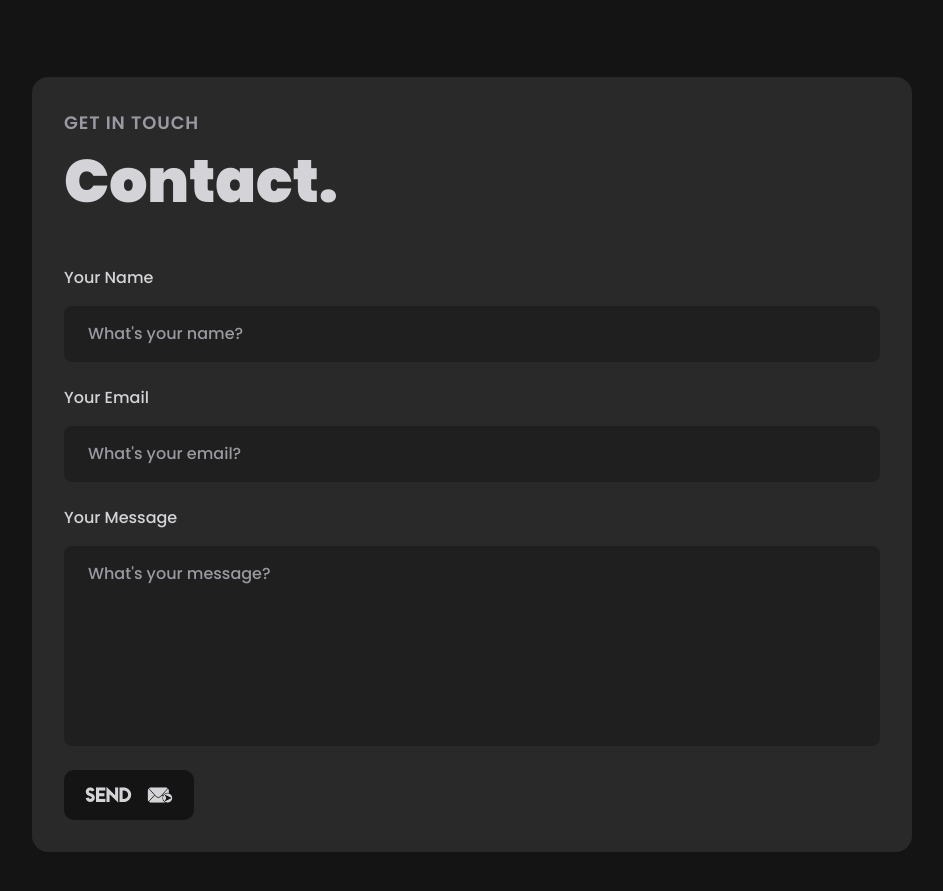
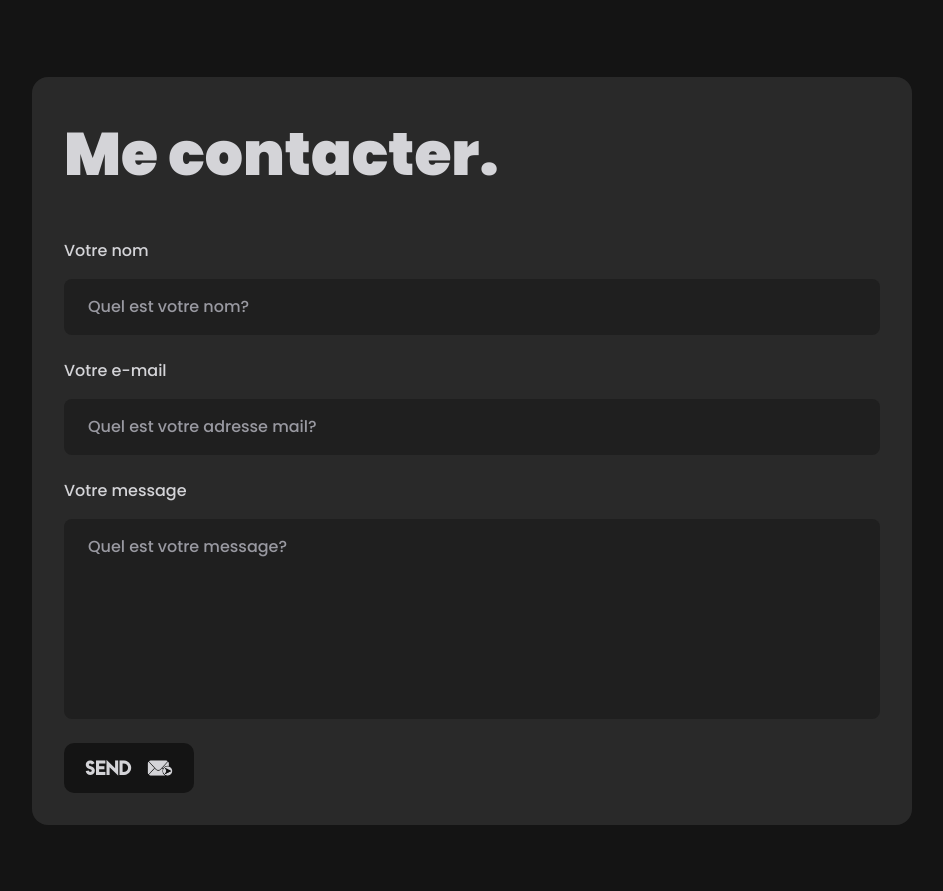
Before and after one commit to AntoinePELAMOURGUES/AntoinePELAMOURGUES.github.io, a React (Vite) app: page / in a window 1280 px wide. Shown: the part 4470-5361 px from the top of the page, without its empty margins (32-975 px from the left). Built offline with nearby package versions, Linux system fonts and the light colour scheme.

Commit message:
modif contact

```diff
--- a/src/components/Contact.jsx
+++ b/src/components/Contact.jsx
@@ -29,13 +29,13 @@ const Contact = () => {
     //click on create a new template then click on save.
     emailjs
       .send(
-        'serviceID', // paste your ServiceID here (you'll get one when your service is created).
-        'templateID', // paste your TemplateID here (you'll find it under email templates).
+        'service_z7f79os', // paste your ServiceID here (you'll get one when your service is created).
+        'template_qypbz5v', // paste your TemplateID here (you'll find it under email templates).
         {
           from_name: form.name,
-          to_name: 'YourName', // put your name here.
+          to_name: 'Antoine', // put your name here.
           from_email: form.email,
-          to_email: 'youremail@gmail.com', //put your email here.
+          to_email: 'antoinepela@gmail.com', //put your email here.
           message: form.message,
         },
         'yourpublickey' //paste your Public Key here. You'll get it in your profile section.
@@ -43,7 +43,7 @@ const Contact = () => {
       .then(
         () => {
           setLoading(false);
-          alert('Thank you. I will get back to you as soon as possible.');
+          alert('Merci. Je reviens vers vous dès que possible.');
 
           setForm({
             name: '',
@@ -66,21 +66,21 @@ const Contact = () => {
       <motion.div
         variants={slideIn('left', 'tween', 0.2, 1)}
         className="flex-[0.75] bg-jet p-8 rounded-2xl">
-        <p className={styles.sectionSubText}>Get in touch</p>
-        <h3 className={styles.sectionHeadTextLight}>Contact.</h3>
+
+        <h3 className={styles.sectionHeadTextLight}>Me contacter.</h3>
 
         <form
           ref={formRef}
           onSubmit={handleSubmit}
           className="mt-10 flex flex-col gap-6 font-poppins">
           <label className="flex flex-col">
-            <span className="text-timberWolf font-medium mb-4">Your Name</span>
+            <span className="text-timberWolf font-medium mb-4">Votre nom</span>
             <input
               type="text"
               name="name"
               value={form.name}
               onChange={handleChange}
-              placeholder="What's your name?"
+              placeholder="Quel est votre nom?"
               className="bg-eerieBlack py-4 px-6
               placeholder:text-taupe
               text-timberWolf rounded-lg outline-none
@@ -88,13 +88,13 @@ const Contact = () => {
             />
           </label>
           <label className="flex flex-col">
-            <span className="text-timberWolf font-medium mb-4">Your Email</span>
+            <span className="text-timberWolf font-medium mb-4">Votre e-mail</span>
             <input
               type="email"
               name="email"
               value={form.email}
               onChange={handleChange}
-              placeholder="What's your email?"
+              placeholder="Quel est votre adresse mail?"
               className="bg-eerieBlack py-4 px-6
               placeholder:text-taupe
               text-timberWolf rounded-lg outline-none
@@ -103,14 +103,14 @@ const Contact = () => {
           </label>
           <label className="flex flex-col">
             <span className="text-timberWolf font-medium mb-4">
-              Your Message
+              Votre message
             </span>
             <textarea
               rows="7"
               name="message"
               value={form.message}
               onChange={handleChange}
-              placeholder="What's your message?"
+              placeholder="Quel est votre message?"
               className="bg-eerieBlack py-4 px-6
               placeholder:text-taupe
               text-timberWolf rounded-lg outline-none
```
